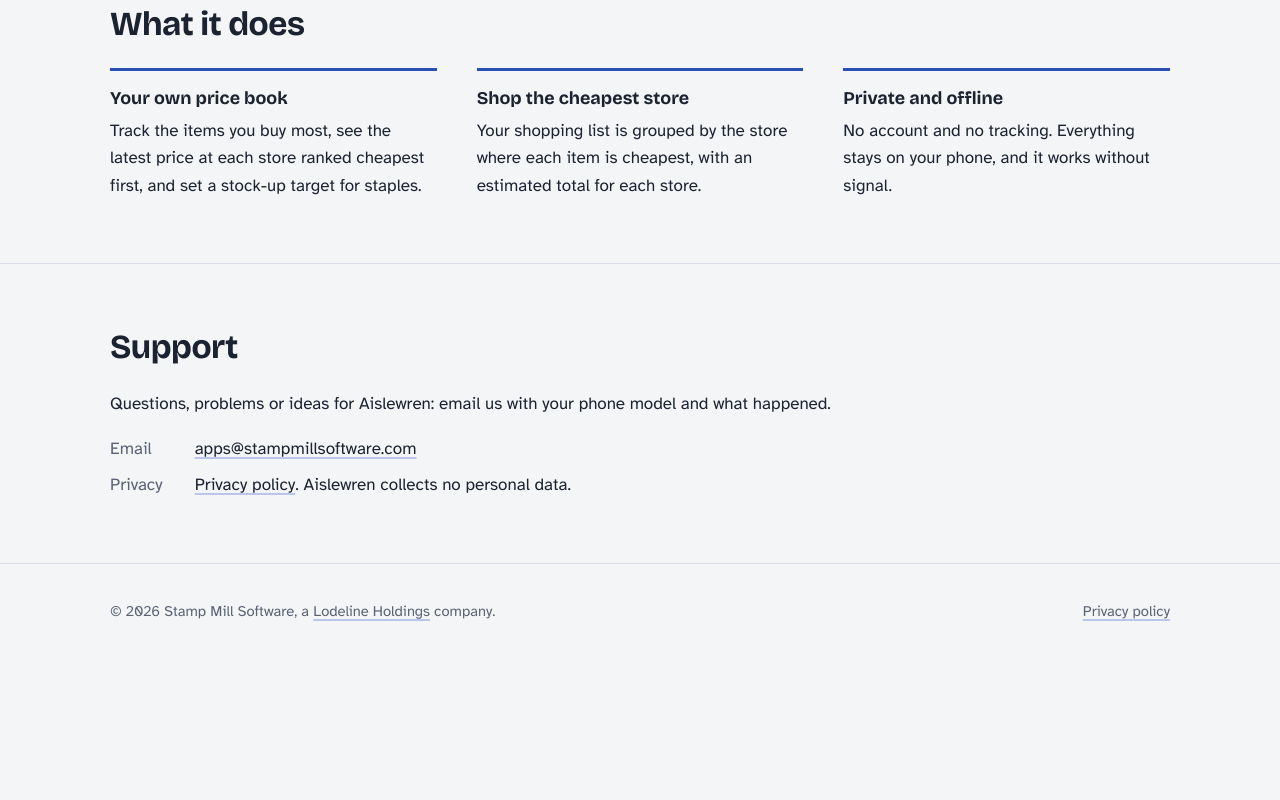
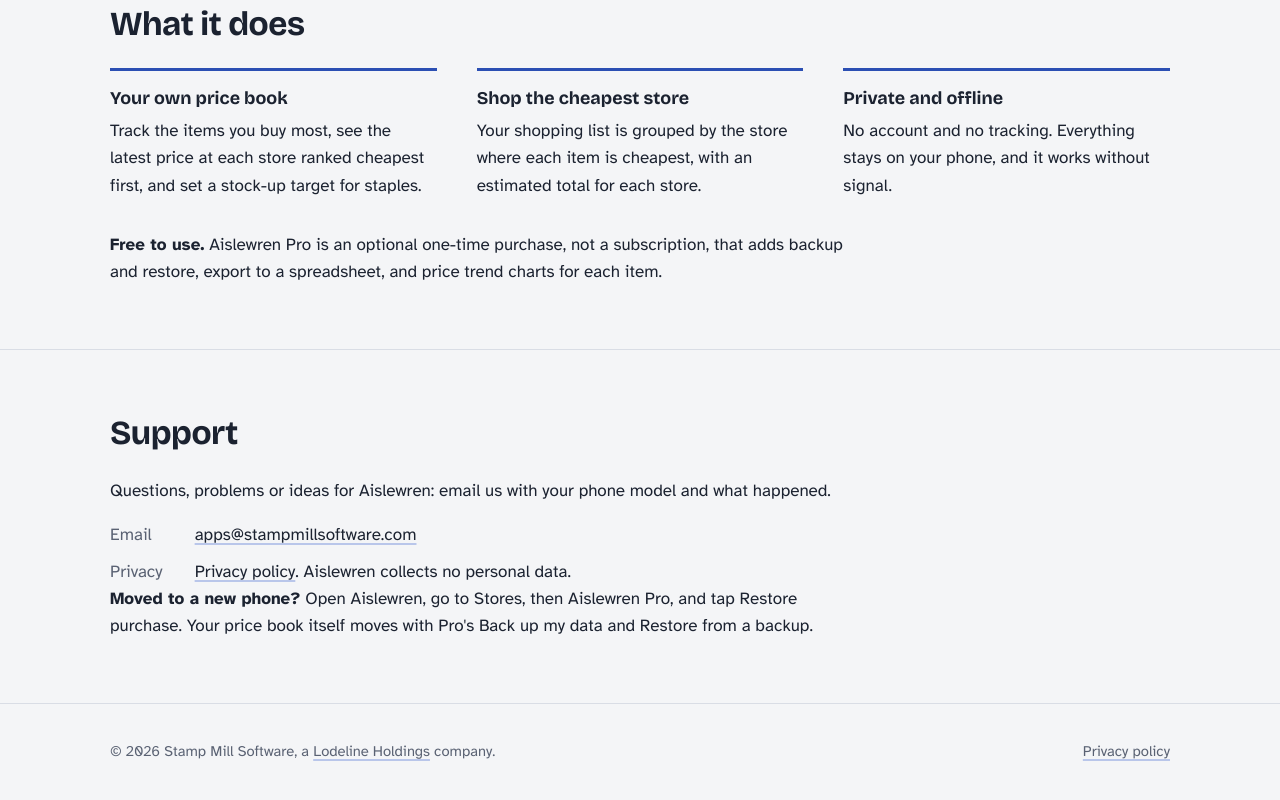
Before and after one commit to hahhahsnake/stampmill-site, a plain HTML site: page aislewren.html in a window 1280 px wide. Shown: the part 1037-1837 px from the top of the page. Before the commit the page ends 1696 px from the top, so only its background shows below. Drawn offline with Linux system fonts and the light colour scheme.

Commit message:
Aislewren page: mention the optional Pro upgrade and how to restore it
Co-Authored-By: Claude Opus 5.5 <noreply@anthropic.com>
Claude-Session: https://claude.ai/code/session_01VJgvkoFQ9wYZZgmZVeQyaM

```diff
--- a/aislewren.html
+++ b/aislewren.html
@@ -69,6 +69,7 @@
           <p>No account and no tracking. Everything stays on your phone, and it works without signal.</p>
         </div>
       </div>
+      <p class="pro-note"><strong>Free to use.</strong> Aislewren Pro is an optional one-time purchase, not a subscription, that adds backup and restore, export to a spreadsheet, and price trend charts for each item.</p>
     </div>
   </section>
 
@@ -82,6 +83,7 @@
         <dt>Privacy</dt>
         <dd><a href="privacy.html">Privacy policy</a>. Aislewren collects no personal data.</dd>
       </dl>
+      <p class="pro-note"><strong>Moved to a new phone?</strong> Open Aislewren, go to Stores, then Aislewren Pro, and tap Restore purchase. Your price book itself moves with Pro's Back up my data and Restore from a backup.</p>
     </div>
   </section>
 </main>
--- a/styles.css
+++ b/styles.css
@@ -76,6 +76,7 @@ p { max-width: var(--measure); }
 .principles { display: grid; grid-template-columns: repeat(3, 1fr); gap: 2.5rem; }
 .principles > div { border-top: 3px solid var(--stamp); padding-top: 1rem; }
 .principles p { margin: 0; }
+.pro-note { margin: 2rem 0 0; max-width: 46rem; }
 
 .contact dl { display: grid; grid-template-columns: max-content 1fr; gap: 0.6rem 2rem; margin: 0; }
 .contact dt { color: var(--muted); }
```
